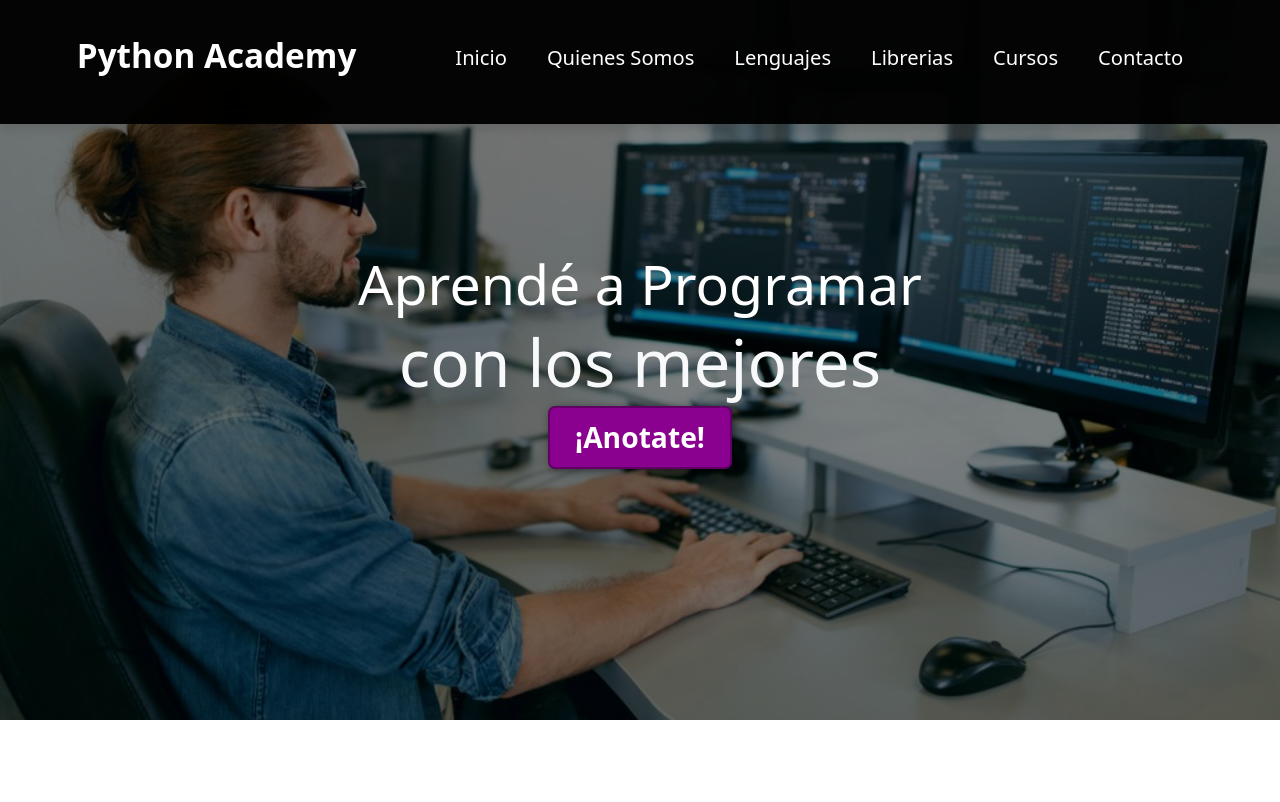
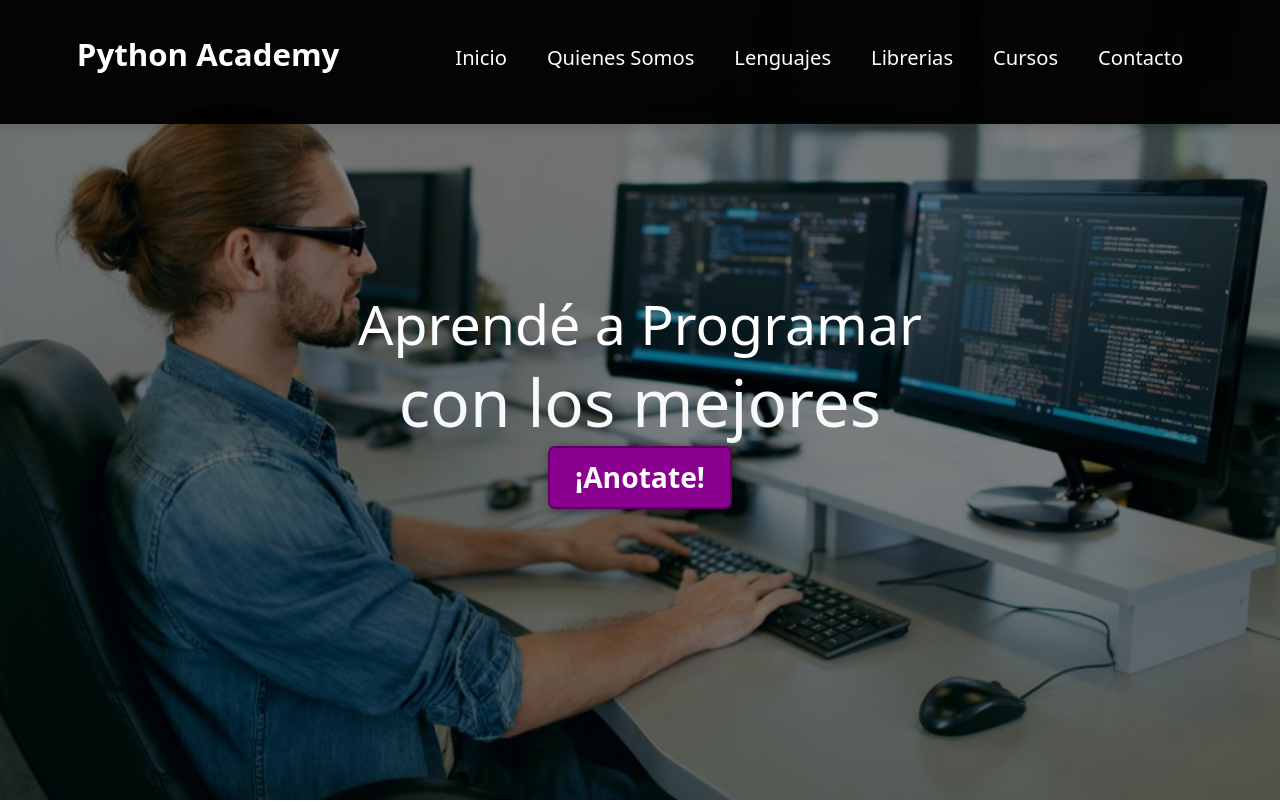
Before and after one commit to emaaa182/Proyecto-final-coder, a website: page index.html in a window 1280 px wide. Shown: the top 802 px of the page. Drawn offline with nearby package versions, Linux system fonts and the light colour scheme.

Commit message:
correciones menores

```diff
--- a/index.html
+++ b/index.html
@@ -146,7 +146,7 @@
 
     <!-- Apertura section lenguajes  -->
     <section class="lenguajes-container" id="lenguajes">
-        <h2 class="lenguajes-title" >Lenguajes de programacion</h2>
+        <h2 class="lenguajes-title" >Lenguajes</h2>
         <div class="tarjeta" id="html">
             <div class="blog-post ">
                 <div class="blog-post_img">
--- a/scss/components/_header.scss
+++ b/scss/components/_header.scss
@@ -22,7 +22,7 @@ header{
 
     .logo{
         font-weight: bolder;
-        font-size: 3.3em;
+        font-size: 3.1em;
         cursor: pointer;
         color: nth($colores, 12);
         height: 2px;
@@ -83,7 +83,7 @@ header{
 
 };
 
-@media(max-width:991px){
+@media(max-width:851px){
     header{
         padding: 20px;
         .navbar{
--- a/scss/components/_inicio.scss
+++ b/scss/components/_inicio.scss
@@ -8,7 +8,7 @@
     justify-content: center;
     text-align: center;
     flex-direction: column;
-    height: 90vh;
+    height: 100vh;
     background-image: $gradiente1
     ,url(/imagenes/hero-imagen.jpeg);
     background-repeat: no-repeat;
```
Also changed, not shown: css/style.css.
